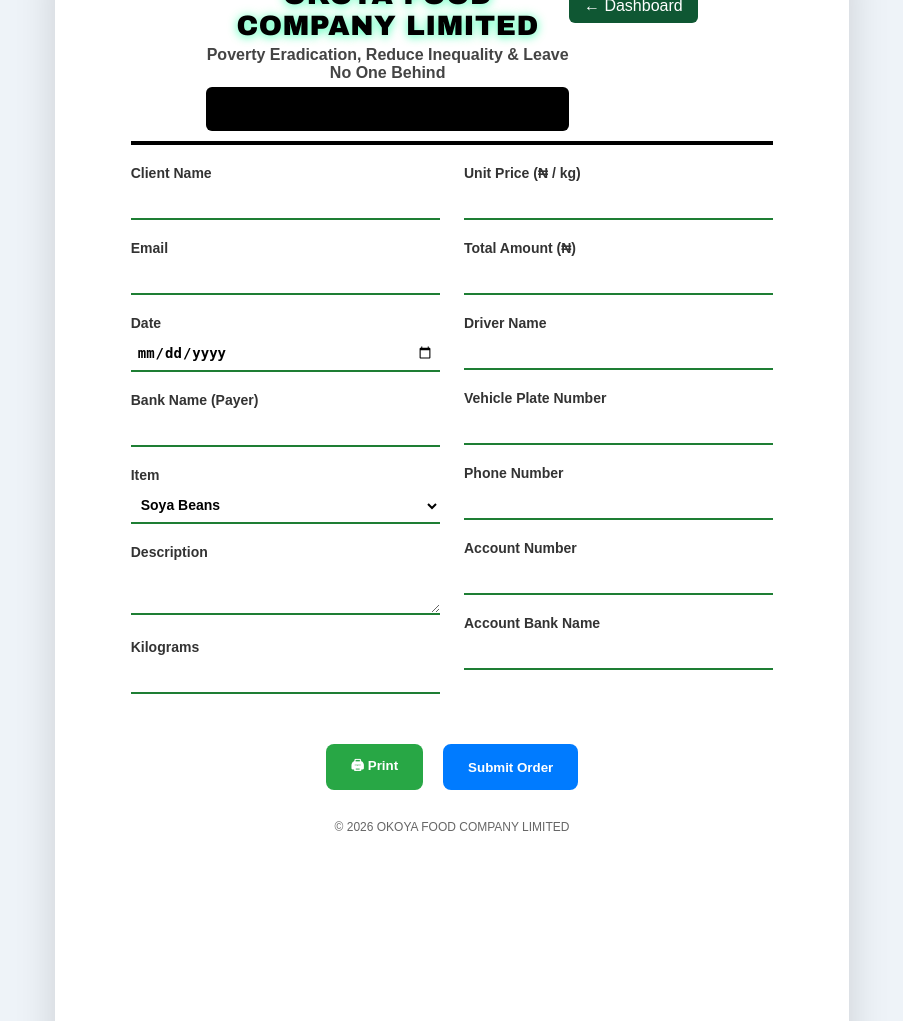
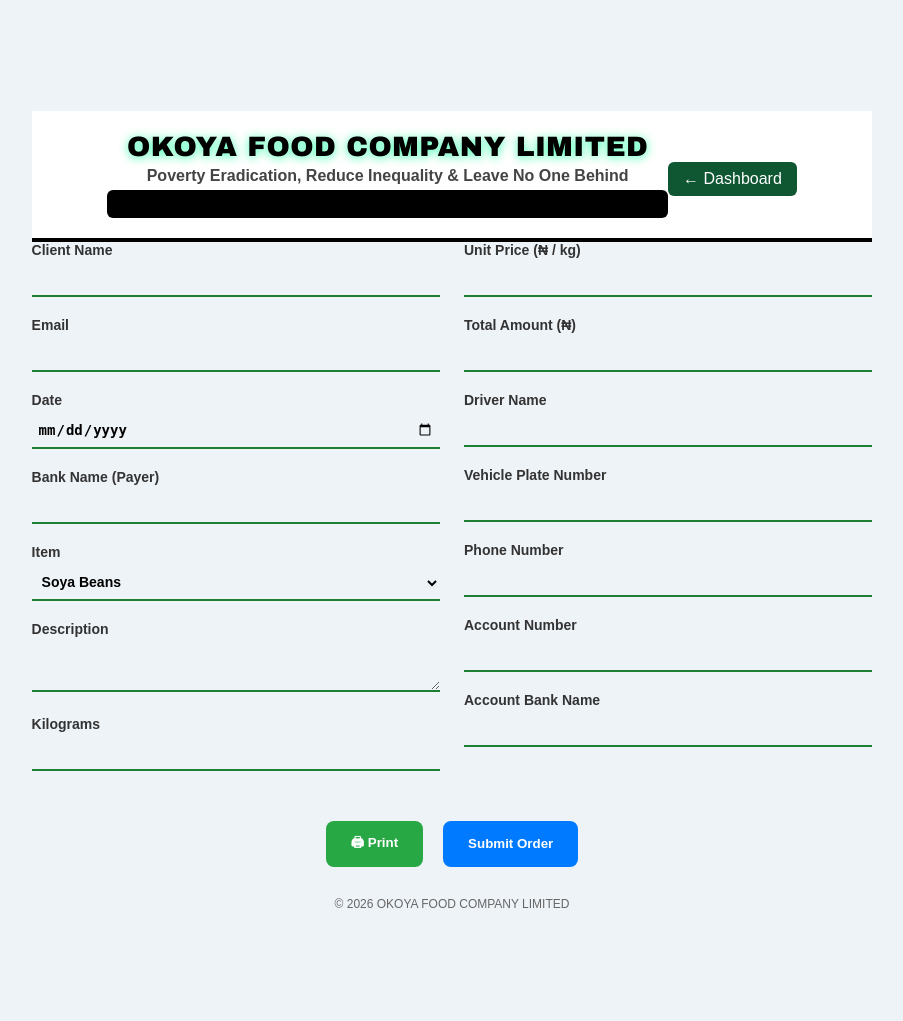
Before and after one commit to Adewale15234/OkoyaFoodApp, a Flask app: page /client_form in a window 1280 px wide. Shown: the whole page, without its empty margins (188-1091 px from the left). Run offline with Flask 3, Linux system fonts and the light colour scheme; the visitor is signed in with stand-in values (Sample User, id 1).

Commit message:
Update A4 paper styles for full visibility and proper layout

```diff
--- a/templates/client_form.html
+++ b/templates/client_form.html
@@ -144,26 +144,42 @@
   font-family: 'Poppins', sans-serif;
 }
 
-/* A4 SHEET — starts at top */
-.a4-sheet {
-  width: 210mm;
-  min-height: 297mm;
-  margin: 10px auto; /* minimal margin */
-  padding: 20px 20mm; /* removed extra top padding */
-  background: #fff;
-  box-shadow: 0 15px 40px rgba(0,0,0,.15);
-  box-sizing: border-box;
-  border-radius: 8px;
+/* Print Styles for A4 */
+@media print {
+    body {
+        margin: 0;
+        background: #fff;
+    }
+    .no-print {
+        display: none !important;
+    }
+    .register-container {
+        margin: 0;
+        padding: 10mm;
+        width: 190mm;
+        max-width: 190mm;
+        border: none;
+    }
+    .official-header-row {
+        flex-wrap: nowrap;
+    }
+    .form-grid {
+        grid-template-columns: 1fr 1fr;
+        gap: 12px 20px;
+    }
+    .form-submit {
+        display: none;
+    }
 }
 
 /* HEADER */
 .header {
   display: flex;
   justify-content: space-between;
-  align-items: flex-start;
+  align-items: center;
   background: #fff;
   border-bottom: 4px solid #000;
-  padding: 10px 20mm;
+  padding: 20px 20mm;
 }
 
 .header-center {
@@ -195,7 +211,6 @@
   display: grid;
   grid-template-columns: 1fr 1fr;
   gap: 24px;
-  margin-top: 20px; /* space between header and form */
 }
 
 .form-group input,
@@ -250,4 +265,31 @@
 }
 </style>
 
-{% endblock %}
+{% endblock %}  but all this:  <!-- ================= HEADER ================= -->
+    <header class="header">
+      <div class="header-center">
+        <h1 class="company-name">OKOYA FOOD COMPANY LIMITED</h1>
+        <h2 class="company-motto">
+          Poverty Eradication, Reduce Inequality & Leave No One Behind
+        </h2>
+        <p class="company-address">
+          KM 7 Idi APA Community, Along Ilesha–Ibaruba Expressway, Shaki, Oyo State, Nigeria
+        </p>
+      </div>
+
+      <div class="header-right">
+        {% if session.get('role') == 'admin' %}
+          <a href="{{ url_for('admin_dashboard') }}" class="back-btn">← Dashboard</a>
+        {% else %}
+          <a href="{{ url_for('secretary_dashboard') }}" class="back-btn">← Dashboard</a>
+        {% endif %}
+      </div>
+    </header>
+
+    <!-- ================= FORM ================= -->
+    <form method="post"
+          action="{{ url_for('client_form') }}"
+          class="order-form"
+          onsubmit="showSuccessNotification()">
+
+      <div class="form-grid">
```
